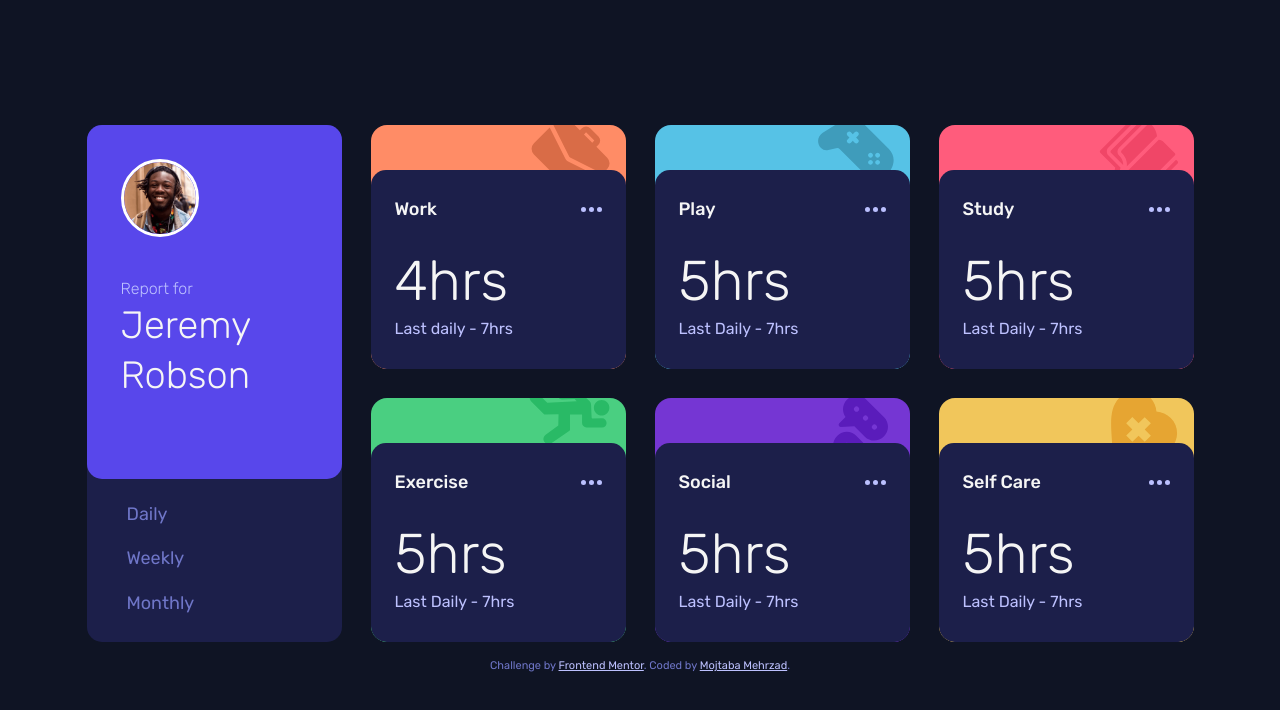
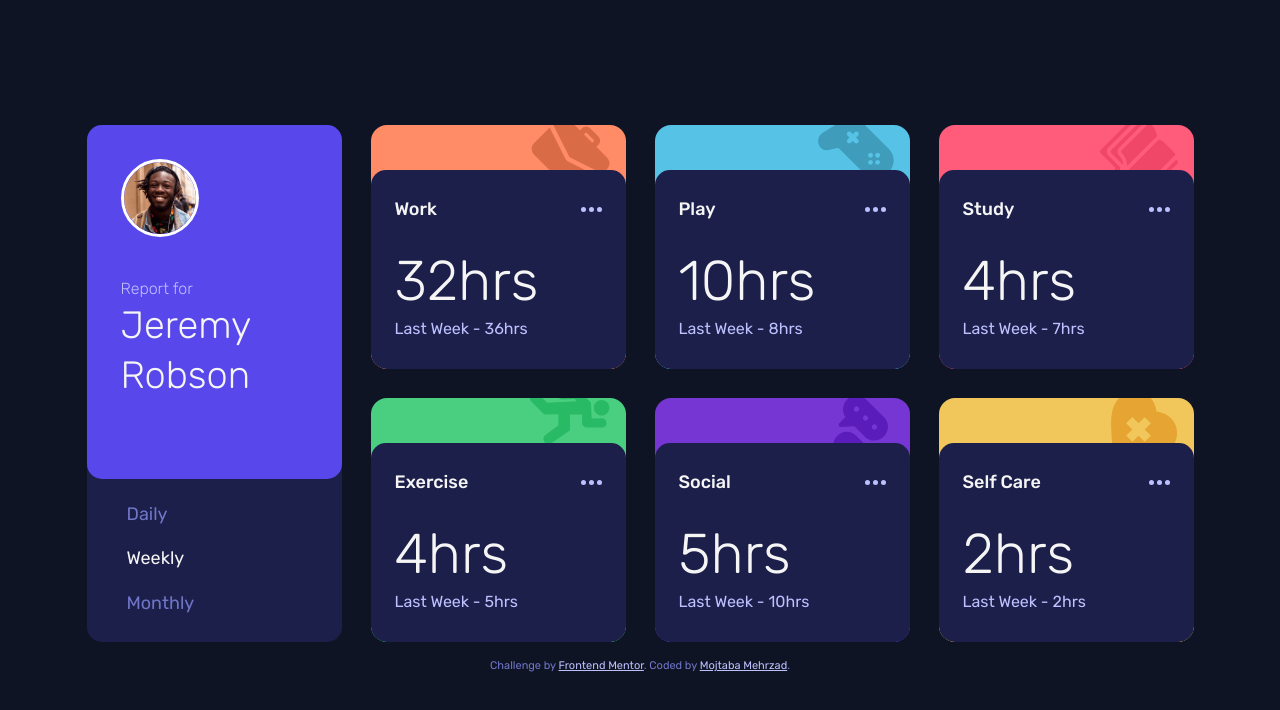
Before and after one commit to mojtaba-mehrzad/Time-tracking-dashboard, a plain HTML site: page index.html in a window 1280 px wide. Both pictures are taken after a click on the button "Weekly". Drawn offline with Linux system fonts and the light colour scheme.

Commit message:
added script and updated index and css style

```diff
--- a/assets/css/style.css
+++ b/assets/css/style.css
@@ -68,8 +68,8 @@
     flex-direction: column;
     align-items: center;
     justify-content: center;
-    padding-top: 5rem;
-    padding-bottom: 5rem;
+    padding-top: 2rem;
+    padding-bottom: 2rem;
   }
 
   /* dashboard card start */
--- a/assets/js/script.js
+++ b/assets/js/script.js
@@ -0,0 +1,53 @@
+const reportButtons = document.querySelectorAll('.dashboard-report-btn')
+const cards = document.querySelectorAll(".card")
+
+function primaryData(){
+    getInformation()
+}
+primaryData()
+
+
+for (let i = 0; i < reportButtons.length; i++) {
+    reportButtons[i].addEventListener("click", function handleclick(e ,id) {
+      let current = document.getElementsByClassName("button-active");
+      current[0].classList.remove("button-active")
+      this.className += " button-active";
+      let butttonId=e.currentTarget.id;
+      getInformation(butttonId)
+    });
+}
+
+async function getInformation(butttonId){
+    let response= await fetch('data.json');
+    if(!response.ok) return console.log('Oops! Something went wrong.');
+    let data= await response.json();
+    populateDOM(data ,butttonId);
+}
+
+function populateDOM(data ,butttonId){
+    for (const item of data) {
+        appendItem(item ,butttonId);
+    }
+}
+
+function appendItem(item ,butttonId){
+    for (const element of cards) {
+        const cardTitle= element.querySelector('.card .card-info .card-header .card-title').innerText;
+        if(item.title === cardTitle){
+           const currentTime= element.querySelector('.card .card-time-tracking .card-current-time')
+           const previousTime= element.querySelector('.card .card-time-tracking .card-previous-time .previous-time')
+           const previousTimeFrame= element.querySelector('.card .card-time-tracking .card-previous-time .previous-time-frame')
+            if(!butttonId){
+                currentTime.innerText= item.timeframes.weekly.current + 'hrs';
+                previousTime.innerText= item.timeframes.weekly.previous + 'hrs';
+                previousTimeFrame.innerText='Week'
+            }else{
+                currentTime.innerText= item.timeframes[butttonId].current + 'hrs';
+                previousTime.innerText= item.timeframes[butttonId].previous + 'hrs';
+                if(butttonId=== 'daily'){ previousTimeFrame.innerText='Day'}
+                if(butttonId=== 'weekly'){ previousTimeFrame.innerText='Week'}
+                if(butttonId=== 'monthly'){ previousTimeFrame.innerText='Month'}
+            }
+        }
+    }
+}
--- a/index.html
+++ b/index.html
@@ -29,8 +29,8 @@
         </div>
       </div>
       <div class="dashboard-Report-type">
-        <button class="dashboard-report-btn" disabled type="button" id="daily">Daily</button>
-        <button class="dashboard-report-btn" type="button" id="weekly">Weekly</button>
+        <button class="dashboard-report-btn" type="button"  id="daily">Daily</button>
+        <button class="dashboard-report-btn button-active" type="button" id="weekly">Weekly</button>
         <button class="dashboard-report-btn" type="button" id="monthly">Monthly</button>
       </div>
     </div>
@@ -45,10 +45,10 @@
           <a href="#"><img class="card-btn" src="./assets/images/icon-ellipsis.svg"></a>
         </div>
         <div class="card-time-tracking">
-          <p class="card-current-time" id="currentHours">4hrs</p>
+          <p class="card-current-time" ></p>
           <p class="card-previous-time">Last
-            <span id="previous-time-type">daily</span>
-            - <span id="previous-time">7hrs</span>
+            <span class="previous-time-frame"></span>
+            - <span class="previous-time"></span>
           </p>
         </div>
       </div>
@@ -64,10 +64,10 @@
           <a href="#"><img class="card-btn" src="./assets/images/icon-ellipsis.svg"></a>
         </div>
         <div class="card-time-tracking">
-          <p class="card-current-time" id="currentHours">5hrs</p>
+          <p class="card-current-time"></p>
           <p class="card-previous-time">Last
-            <span id="previous-time-type">Daily</span>
-            - <span id="previous-time">7hrs</span>
+            <span class="previous-time-frame"></span>
+            - <span class="previous-time"></span>
           </p>
         </div>
       </div>
@@ -83,10 +83,10 @@
           <a href="#"><img class="card-btn" src="./assets/images/icon-ellipsis.svg"></a>
         </div>
         <div class="card-time-tracking">
-          <p class="card-current-time" id="currentHours">5hrs</p>
+          <p class="card-current-time"></p>
           <p class="card-previous-time">Last
-            <span id="previous-time-type">Daily</span>
-            - <span id="previous-time">7hrs</span>
+            <span class="previous-time-frame"></span>
+            - <span class="previous-time"></span>
           </p>
         </div>
       </div>
@@ -102,10 +102,10 @@
           <a href="#"><img class="card-btn" src="./assets/images/icon-ellipsis.svg"></a>
         </div>
         <div class="card-time-tracking">
-          <p class="card-current-time" id="currentHours">5hrs</p>
+          <p class="card-current-time"></p>
           <p class="card-previous-time">Last
-            <span id="previous-time-type">Daily</span>
-            - <span id="previous-time">7hrs</span>
+            <span class="previous-time-frame"></span>
+            - <span class="previous-time"></span>
           </p>
         </div>
       </div>
@@ -121,10 +121,10 @@
           <a href="#"><img class="card-btn" src="./assets/images/icon-ellipsis.svg"></a>
         </div>
         <div class="card-time-tracking">
-          <p class="card-current-time" id="currentHours">5hrs</p>
+          <p class="card-current-time"></p>
           <p class="card-previous-time">Last
-            <span id="previous-time-type">Daily</span>
-            - <span id="previous-time">7hrs</span>
+            <span class="previous-time-frame"></span>
+            - <span class="previous-time"></span>
           </p>
         </div>
       </div>
@@ -140,10 +140,10 @@
           <a href="#"><img class="card-btn" src="./assets/images/icon-ellipsis.svg"></a>
         </div>
         <div class="card-time-tracking">
-          <p class="card-current-time" id="currentHours">5hrs</p>
+          <p class="card-current-time"></p>
           <p class="card-previous-time">Last
-            <span id="previous-time-type">Daily</span>
-            - <span id="previous-time">7hrs</span>
+            <span class="previous-time-frame"></span>
+            - <span class="previous-time"></span>
           </p>
         </div>
       </div>
@@ -154,13 +154,10 @@
   <footer>
     <div class="attribution">
       Challenge by <a href="https://www.frontendmentor.io?ref=challenge" target="_blank">Frontend Mentor</a>.
-      Coded by <a href="#" target="_blank">Mojtaba Mehrzad</a>.
+      Coded by <a href="https://github.com/mojtaba-mehrzad" target="_blank">Mojtaba Mehrzad</a>.
     </div>
   </footer>
 
-
-
   <script src="./assets/js/script.js"></script>
-  <script src="./assets/js/data.json"></script>
 </body>
 </html>
```
Also changed, not shown: data.json (renamed from assets/js/data.json).
